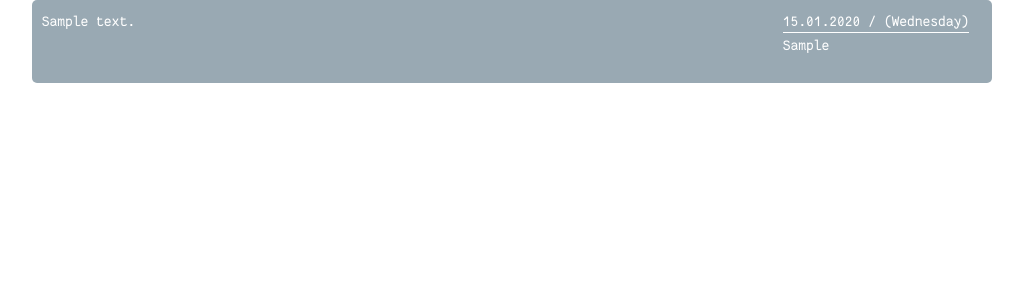
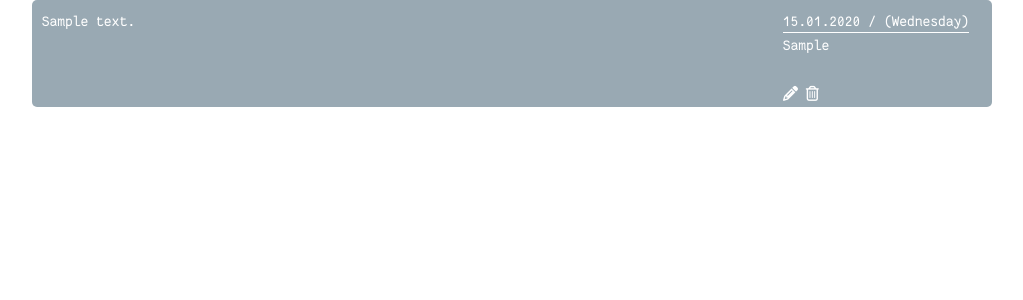
Before and after one commit to samitnuk/talks_keeper, a Django app: template talks_keeper/templates/talks_keeper/company_detail.html in a window 1280 px wide. Shown: the part 76-376 px from the top of the page, without its empty margins (128-1151 px from the left). Run offline with Django 3.2, Linux system fonts and the light colour scheme; the template is opened without the code that fills it: values that come from a table or form of the project are taken from there, others are empty; tables that the repository leaves empty hold one stand-in row (values such as "Sample post"); some libraries are stand-ins or nearby versions.

Commit message:
Add icons

```diff
--- a/talks_keeper/templates/talks_keeper/company_detail.html
+++ b/talks_keeper/templates/talks_keeper/company_detail.html
@@ -22,6 +22,8 @@
     <div class="three columns ">
       <span class="date">{{ talk.date|date:'d.m.Y / (l)' }}</span>
       {{ talk.source_info|linebreaks }}
+      <i class="fa fa-pencil" aria-hidden="true"></i>
+      <i class="fa fa-trash-o" aria-hidden="true"></i>
     </div>
   </div>
   {% empty %}
@@ -30,3 +32,7 @@
   </div>
   {% endfor %}
 {% endblock content %}
+
+{% block extra_js %}
+  <script src="https://use.fontawesome.com/62626c0a50.js"></script>
+{% endblock extra_js %}
```
